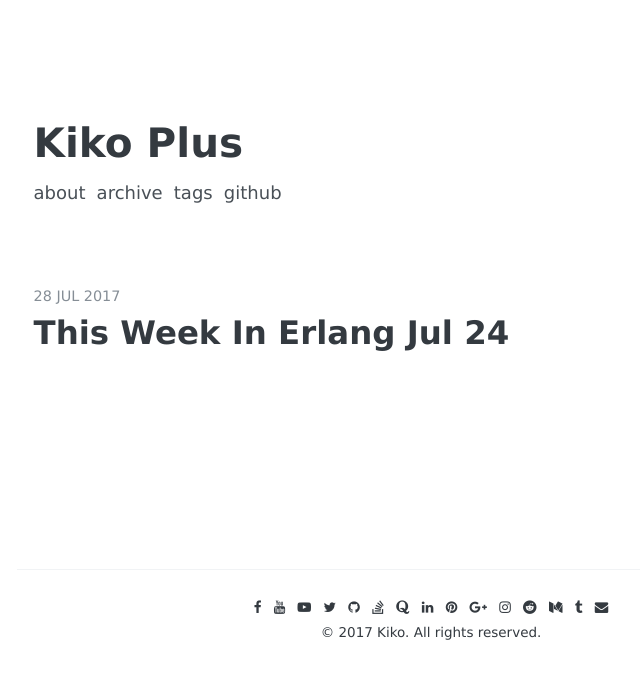
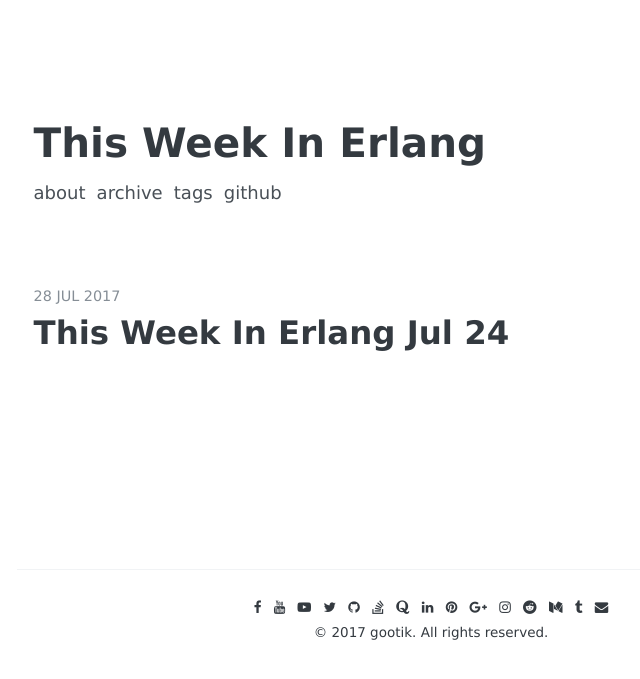
Before and after one commit to gootik/this-week-in-erlang, a Jekyll site: the page built from index.html, in a window 1280 px wide. Shown: the top 679 px of the page, without its empty margins (209-849 px from the left). Built offline with Jekyll 4.4.1, drawn with Linux system fonts in a browser that asks for light colours; some web fonts are replaced; the list of posts is cut into pages by our own code.

Commit message:
Some more configurations

```diff
--- a/_config.yml
+++ b/_config.yml
@@ -3,7 +3,7 @@
 # # # # # # # # # # # # #
 
 # Basic
-name:               "Kiko Plus"
+name:               "This Week In Erlang"
 
 author:
   facebook:         your-id
@@ -24,7 +24,7 @@ author:
 
 copyright:
   year:             2017
-  name:             Kiko
+  name:             gootik
 
 # Google-analytics
 google-analytics:
@@ -32,7 +32,7 @@ google-analytics:
 
 # Disqus
 disqus:
-  id:               "kiko-plus"
+  id:               "this-week-in-erlang"
 
 # URL
 url:                "https://gootik.github.io/this-week-in-erlang" # the base hostname & protocol for your site
@@ -41,7 +41,7 @@ baseurl:            "/this-week-in-erlang" # the subpath of your site, e.g. /blo
 
 
 # http://en.wikipedia.org/wiki/List_of_tz_database_time_zones
-timezone:           Asia/Seoul
+timezone:           Europe/London
 permalink:          /:year-:month-:day/:title/
 
 # Pagination
```
